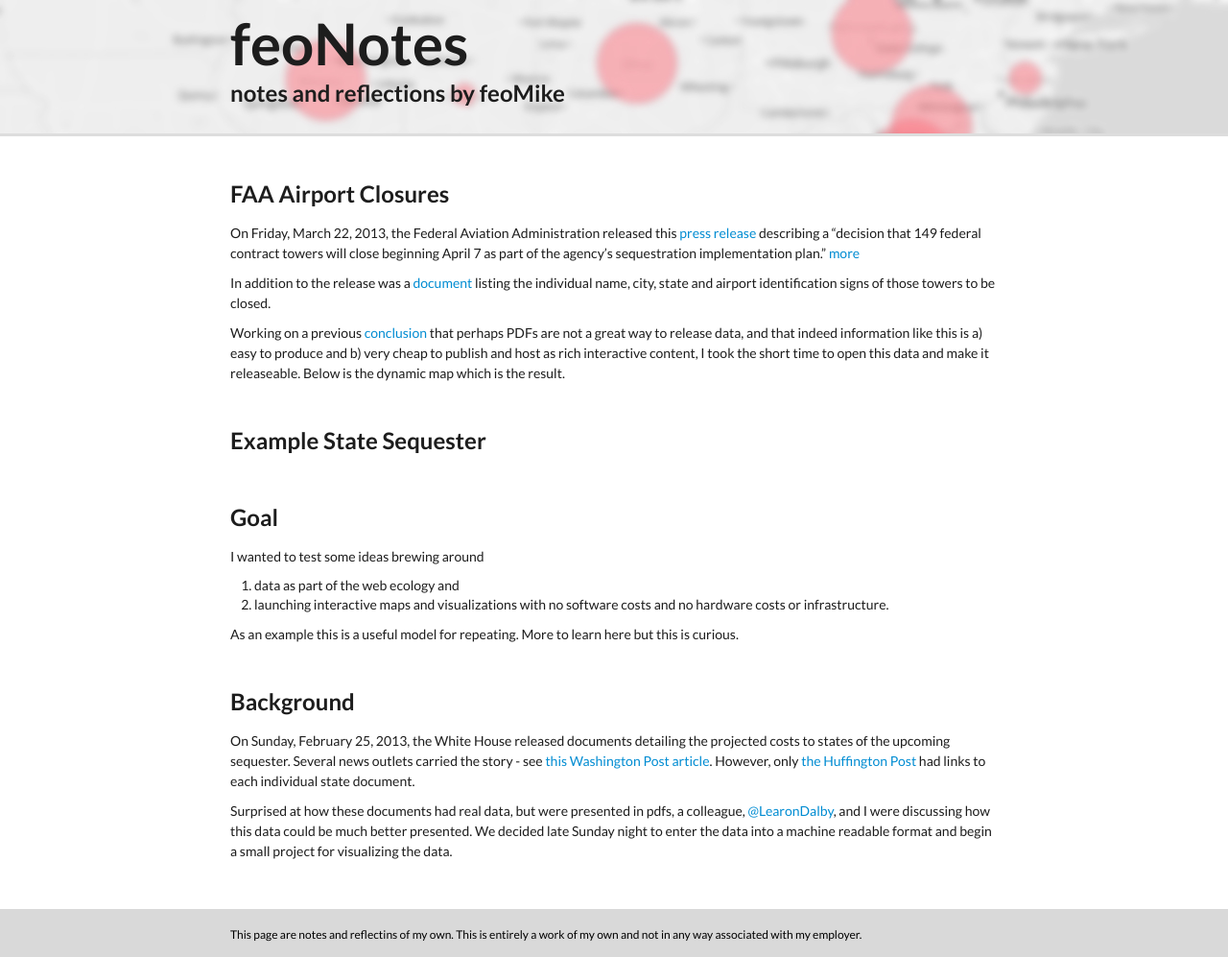
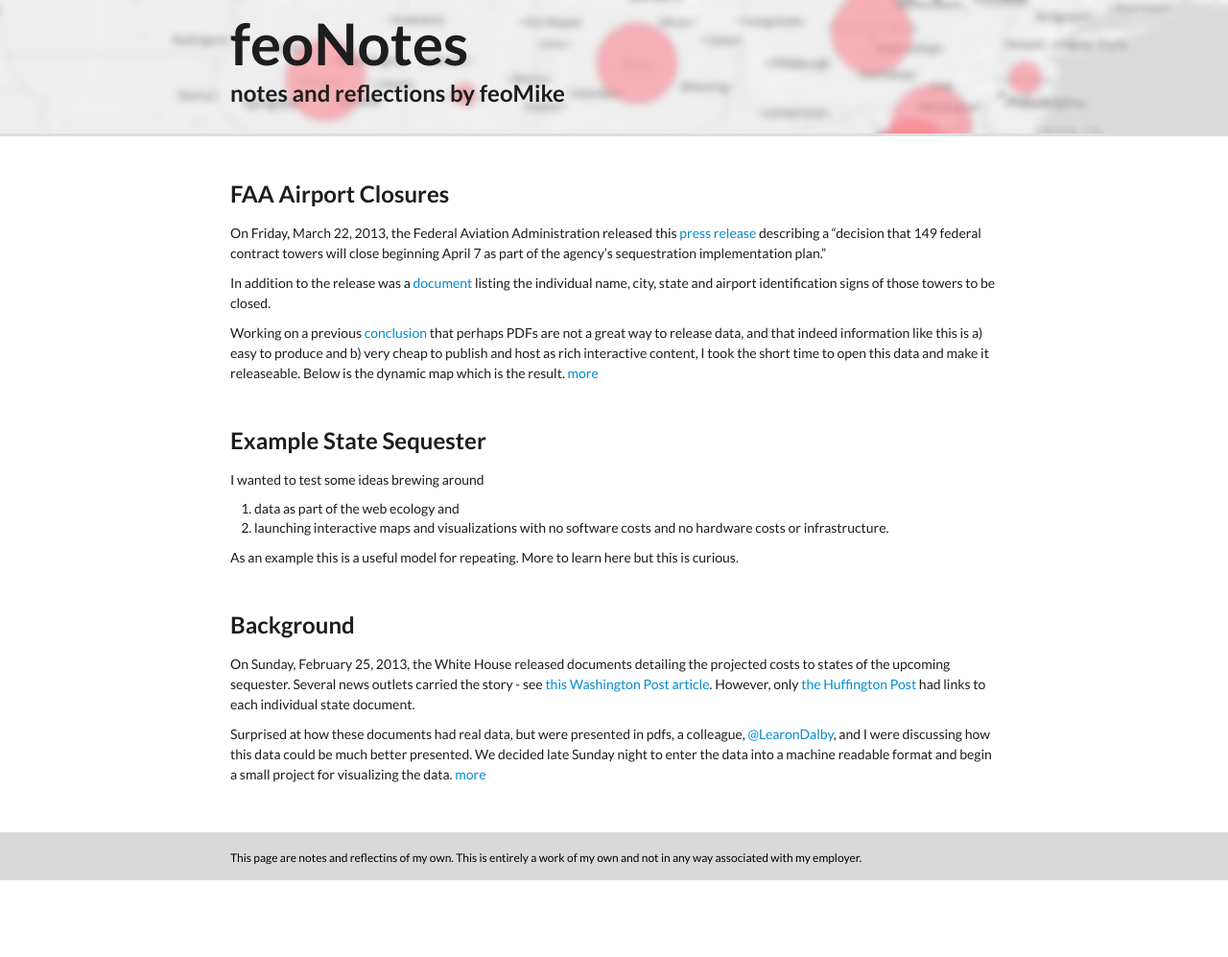
Before and after one commit to feomike/feomike.github.com, a Jekyll site: the page built from index.md, in a window 1280 px wide. Shown: the whole page at 96% size. Built offline with Jekyll 4.4.1, drawn with Linux system fonts in a browser that asks for light colours; Markdown is read by kramdown in place of the engine named in the settings; after the commit the page ends 917 px from its top, so only the background shows below that.

Commit message:
minor updates

```diff
--- a/index.md
+++ b/index.md
@@ -6,15 +6,15 @@ catch: This page are notes and reflectins of my own.  This is entirely a work of
 ---
 
 ##FAA Airport Closures
-On Friday, March 22, 2013, the Federal Aviation Administration released this [press release](http://www.faa.gov/news/press_releases/news_story.cfm?newsId=14414) describing a "decision that 149 federal contract towers will close beginning April 7 as part of the agency’s sequestration implementation plan." [more](http://feomike.github.com/posts/2013/faa_closure)
+On Friday, March 22, 2013, the Federal Aviation Administration released this [press release](http://www.faa.gov/news/press_releases/news_story.cfm?newsId=14414) describing a "decision that 149 federal contract towers will close beginning April 7 as part of the agency’s sequestration implementation plan."
 
 In addition to the release was a [document](http://www.faa.gov/news/media/fct_closed.pdf) listing the individual name, city, state and airport identification signs of those towers to be closed.
 
 Working on a previous [conclusion](http://feomike.github.com/posts/2013/state_seq) that perhaps PDFs are not a great way to release data, and that indeed information like this is a) easy to produce and b) very cheap to publish and host as rich interactive content, I took the short time to open this data and make it releaseable.  Below is the dynamic map which is the result.
+[more](http://feomike.github.com/posts/2013/faa_closure)
 
 
 ##Example State Sequester
-##Goal
 I wanted to test some ideas brewing around
 
 1. data as part of the web ecology and
@@ -26,3 +26,4 @@ As an example this is a useful model for repeating. More to learn here but this
 On Sunday, February 25, 2013, the White House released documents detailing the projected costs to states of the upcoming sequester. Several news outlets carried the story - see [this Washington Post article](http://www.washingtonpost.com/business/white-house-releases-state-by-state-breakdown-of-sequesters-effects/2013/02/24/caeb71a0-7ec0-11e2-a350-49866afab584_story.html). However, only [the Huffington Post](http://www.huffingtonpost.com/2013/02/24/sequester-states_n_2755181.html) had links to each individual state document.
 
 Surprised at how these documents had real data, but were presented in pdfs, a colleague, [@LearonDalby](https://twitter.com/LearonDalby), and I were discussing how this data could be much better presented. We decided late Sunday night to enter the data into a machine readable format and begin a small project for visualizing the data.
+[more](http://feomike.github.com/posts/2013/state_seq)
```
